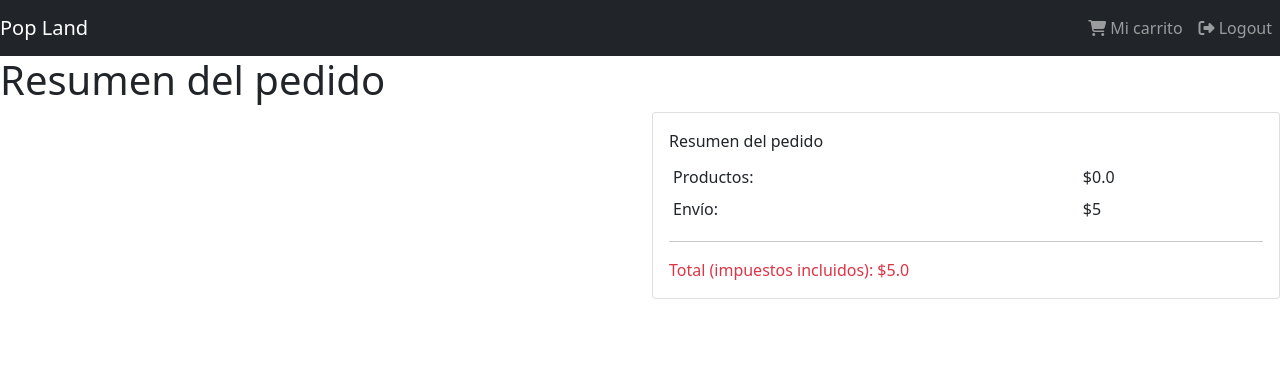
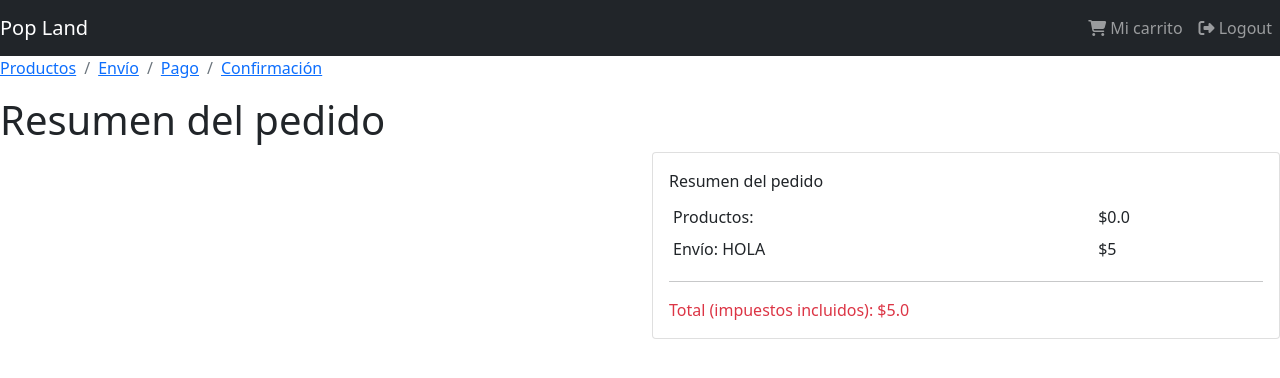
Before and after one commit to Daniel-Ortiz1210/my_first_ecommerce, a Django app: page /orders/ in a window 1280 px wide. Shown: the top 378 px of that part. Run offline with Django 4.2, Linux system fonts and the light colour scheme; the first user in the database is signed in; data comes from the database, SQL or seed files in the repository; data that the repository does not hold is empty; the page is wider than the window, and the part outside it is not shown; some libraries are stand-ins or nearby versions.

Commit message:
(orders) Add breadcrumb

```diff
--- a/funko_store/funko_store/settings.py
+++ b/funko_store/funko_store/settings.py
@@ -64,6 +64,7 @@ TEMPLATES = [
             'templates', #especificar el nombre de la carpeta donde almacenamos nuestros templates
             os.path.join(BASE_DIR, 'products', 'templates'),# Asi encontramos el template folder  dentro de la app productos
             os.path.join(BASE_DIR, 'carts', 'templates'),
+            os.path.join(BASE_DIR, 'orders', 'templates')
             ],
         'APP_DIRS': True,
         'OPTIONS': {
--- /dev/null
+++ b/funko_store/orders/templates/orders/breadcrumb.html
@@ -0,0 +1,7 @@
+<nav aria-label="breadcrumb">
+    <ol class="breadcrumb">
+        {% for item in breadcrumb %}
+            <li class="breadcrumb-item {% if item.active %}{% endif %}"><a href="{{ item.url }}">{{ item.title }}</a></li>
+        {% endfor %}
+    </ol>
+</nav>
--- a/funko_store/orders/templates/orders/order.html
+++ b/funko_store/orders/templates/orders/order.html
@@ -41,7 +44,7 @@
                                             <td>${{ cart.total }}</td>
                                         </tr>
                                         <tr>
-                                            <td>Envío:</td>
+                                            <td>Envío: HOLA</td>
                                             <td>${{ order.shipping }}</td>
                                         </tr>
                                     </tbody>
--- a/funko_store/orders/utils.py
+++ b/funko_store/orders/utils.py
@@ -1,6 +1,7 @@
 from django.contrib import messages
 from django.shortcuts import redirect
 from .models import Order
+from django.urls import reverse
 
 def get_or_create_order(cart, request):
     user = request.user if request.user.is_authenticated else None
@@ -19,3 +20,12 @@ def get_or_create_order(cart, request):
 
     request.session['order_id'] = order.order_id
     return order
+
+def breadcrumb(products=True, shipping=False, payment=False, confirmation=False):
+    return [
+        {'title': 'Productos', 'active':products, 'url':reverse('order')},
+        {'title': 'Envío', 'active':shipping, 'url':reverse('order')},
+        {'title': 'Pago', 'active':payment, 'url':reverse('order')},
+        {'title': 'Confirmación', 'active':confirmation, 'url':reverse('order')},
+
+    ]
--- a/funko_store/orders/views.py
+++ b/funko_store/orders/views.py
@@ -2,6 +2,7 @@ from django.shortcuts import render
 from .utils import get_or_create_order
 from carts.utils import get_or_create_cart
 from django.contrib.auth.decorators import login_required
+from .utils import breadcrumb
 
 # Create your views here.
 @login_required(redirect_field_name='next', login_url='/login')
@@ -12,4 +13,5 @@ def order(request):
         'cart_products': cart.products.all(),
         'cart': cart,
         'order': order,
+        'breadcrumb': breadcrumb()
     })
```
Also changed, not shown: other parts of funko_store/orders/templates/orders/order.html (+3 -0 lines), funko_store/db.sqlite3.
